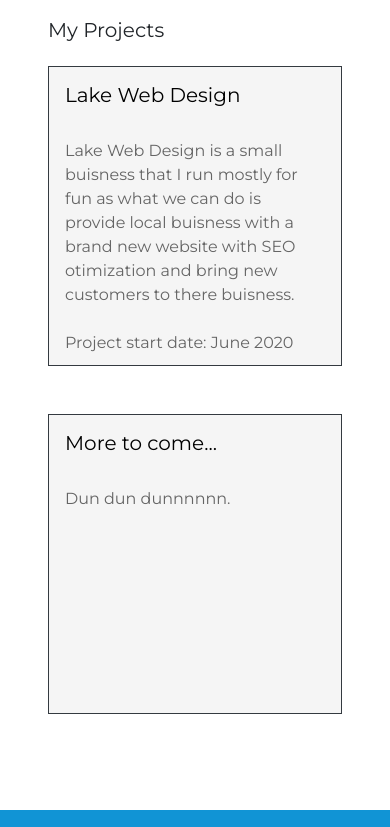
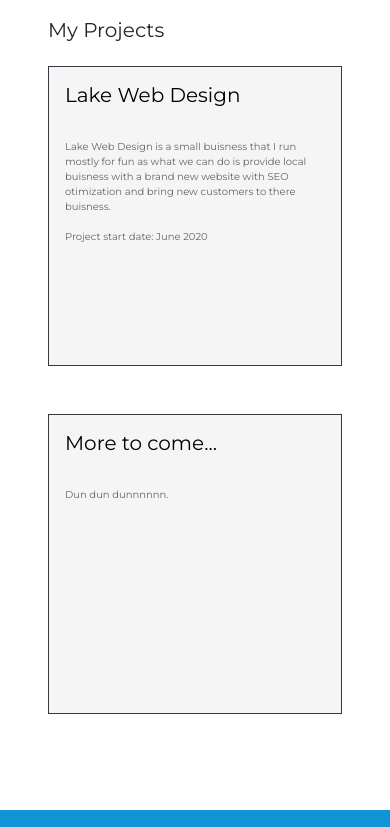
Before and after one commit to BeniBoy224/cowissad.github.io, a plain HTML site: page index.html in a window 390 px wide. Shown: the part 900-1727 px from the top of the page. Drawn offline with nearby package versions, Linux system fonts and the light colour scheme.

Commit message:
Bottom p

```diff
--- a/css/style.css
+++ b/css/style.css
@@ -78,6 +78,9 @@ a:hover {
     h1, h2, h4 {
         font-size: 20px;
     }
+    .project p {
+        font-size: 10px;
+    }
 }
 
 /* Content */
```
Also changed, not shown: 1 other file.
